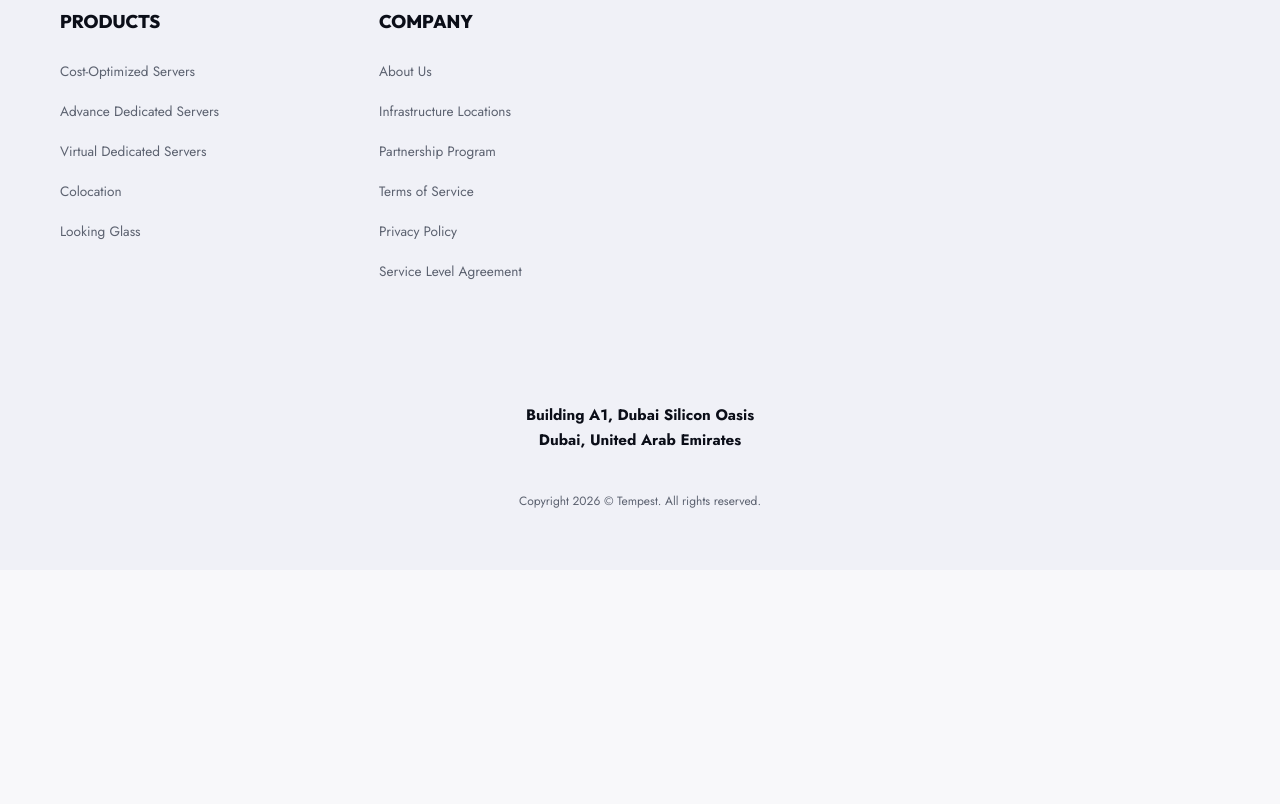
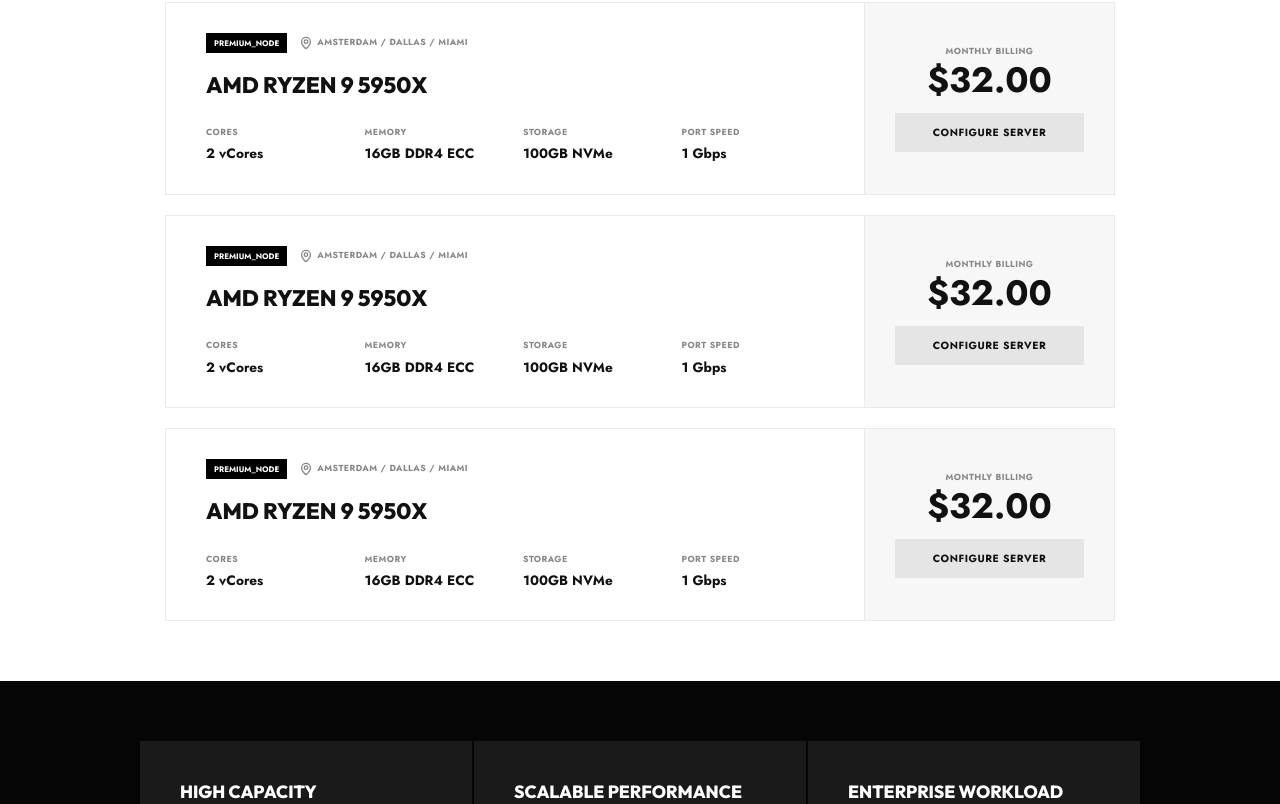
Before and after one commit to souiiii/Bytenia, a React (Vite) app: page /servers/dayz in a window 1280 px wide. Shown: the part 1245-2049 px from the top of the page. Before the commit the page ends 1815 px from the top, so only its background shows below. Built offline with nearby package versions, Linux system fonts and the light colour scheme; what react-world-flags would draw is missing.

Commit message:
feat: add DayZServersPage component with hero, features, tiers, and workloads sections

```diff
--- a/src/pages/DayZServersPage.jsx
+++ b/src/pages/DayZServersPage.jsx
@@ -1,12 +1,16 @@
 import React from 'react';
 import DayZHero from '../components/DayZHero/DayZHero';
 import DayZFeatures from '../components/DayZFeatures/DayZFeatures';
+import DayZInstanceTiers from '../components/DayZInstanceTiers/DayZInstanceTiers';
+import DayZWorkloads from '../components/DayZWorkloads/DayZWorkloads';
 
 const DayZServersPage = () => {
   return (
     <>
       <DayZHero />
       <DayZFeatures />
+      <DayZInstanceTiers />
+      <DayZWorkloads />
     </>
   );
 };
```
